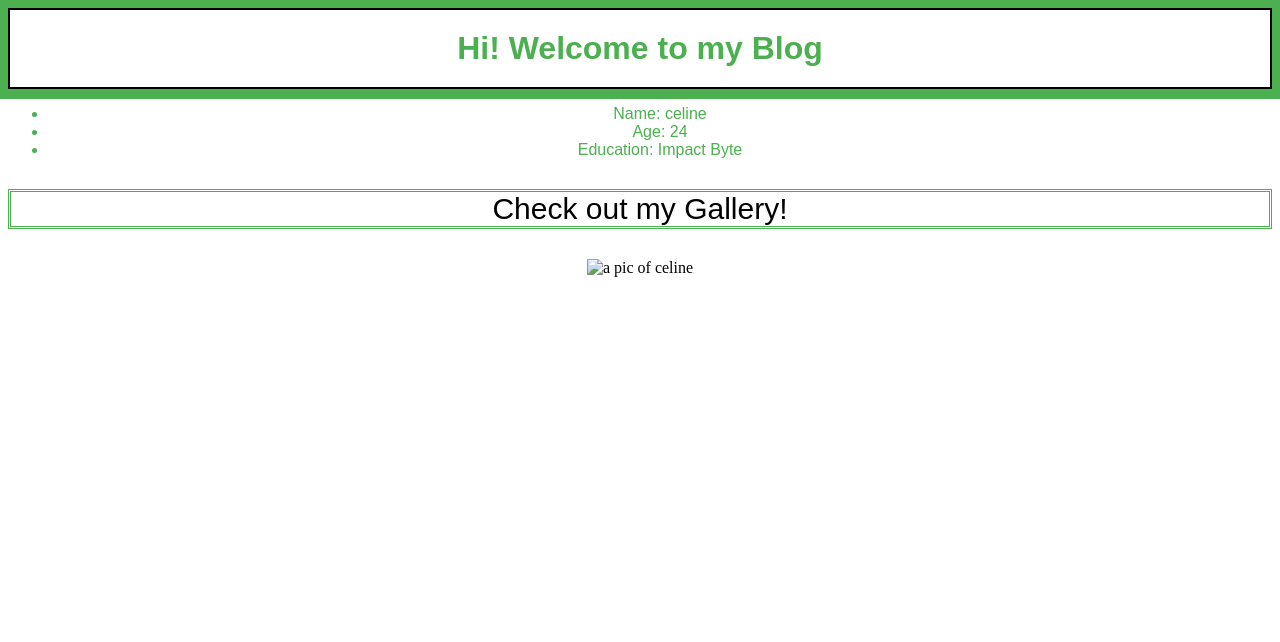
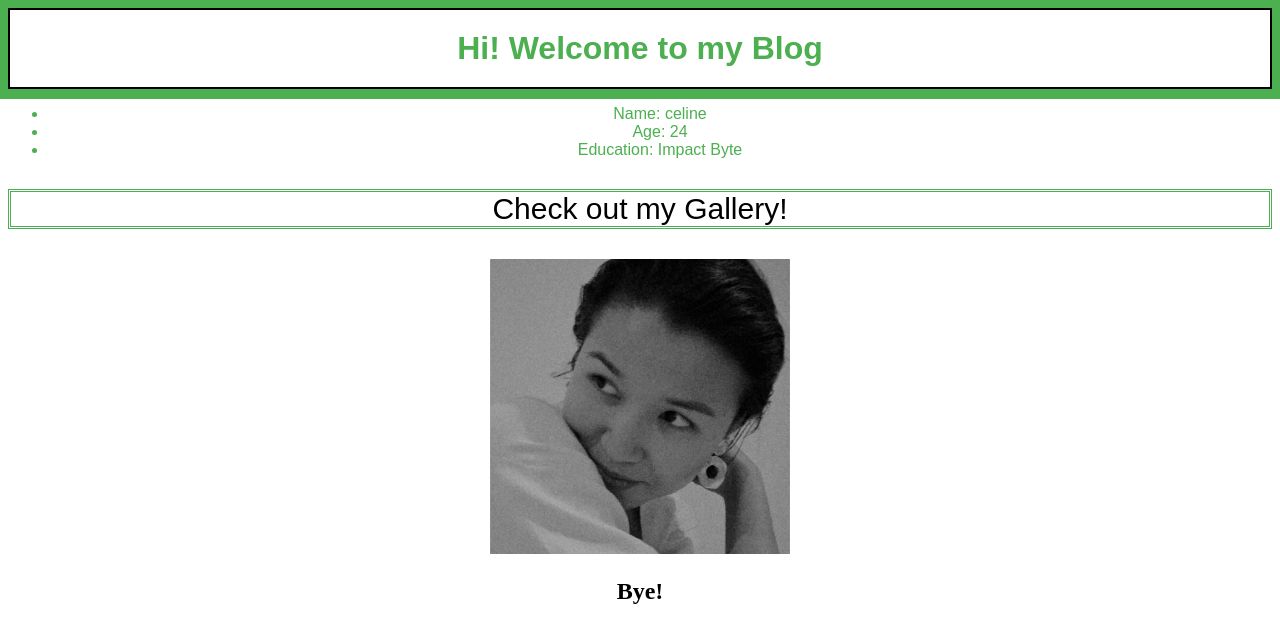
Before and after one commit to celinerosalina/Biodata, a plain HTML site: page index.html in a window 1280 px wide. Drawn offline with Linux system fonts and the light colour scheme.

Commit message:
Adding week 2 Day 2 material

```diff
--- a/index.html
+++ b/index.html
@@ -11,20 +11,6 @@
         font-family: Arial, Helvetica, sans-serif;
         color: #4caf50;
       }
-    </style>
-  </head>
-  <body>
-    <h1>Hi! Welcome to my Blog</h1>
-  </body>
-  <link rel="stylesheet" type="text/css" href="index.css" />
-  <div>
-    <ul>
-      <li>Name: celine</li>
-      <li>Age: 24</li>
-      <li>Education: Impact Byte</li>
-    </ul>
-  </div>
-  <style>
       p.double {
         border-style: double;
         border-color: #4caf50;
@@ -33,10 +19,28 @@
         text-align: center;
       }
     </style>
+    <link rel="stylesheet" type="text/css" href="index.css" />
+  </head>
+  <body>
+    <h1>Hi! Welcome to my Blog</h1>
+
+    <div>
+      <ul>
+        <li>Name: celine</li>
+        <li>Age: 24</li>
+        <li>Education: Impact Byte</li>
+      </ul>
+    </div>
+
     <div>
       <p class="double">Check out my Gallery!</p>
       <div class="parentgallery">
-    <img src="../week2-day2/assets/celine-pic.jpg" alt="a pic of celine"
-    id="gambar-celine"
+        <img src="celine-pic.jpg" alt="a pic of celine" id="gambar-celine" />
       </div>
+    </div>
+
+    <div>
+      <h2 style="text-align: center">Bye!</h2>
+    </div>
+  </body>
 </html>
```
Also changed, not shown: celine-pic.jpg (renamed from assets/celine-pic.jpg). Lines whose indentation alone changed are shown as unchanged.
